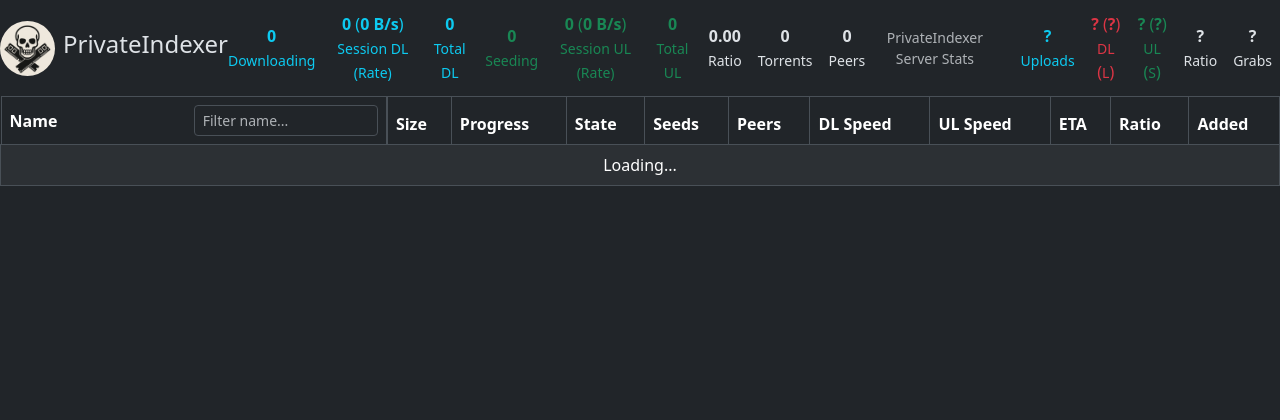
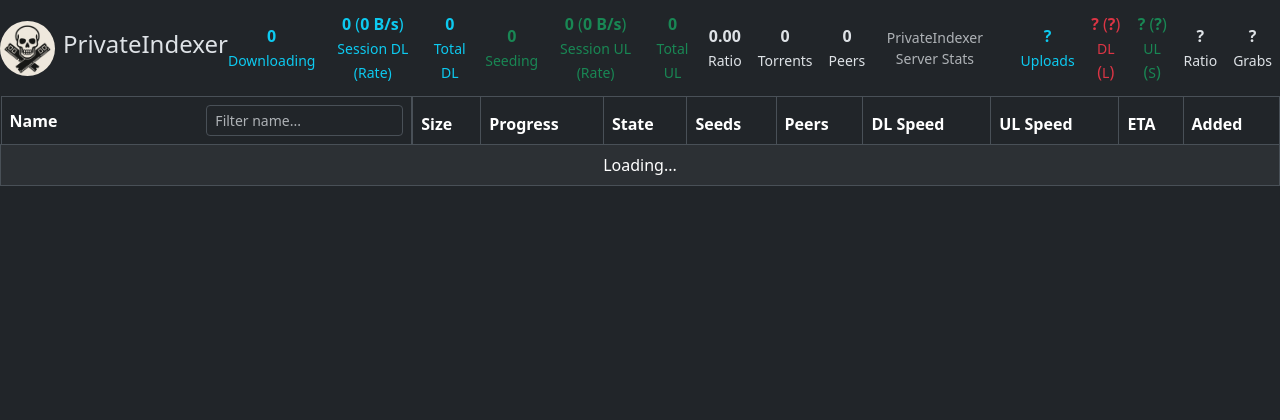
Before and after one commit to HumeHouse/privateindexer-client, a Python web app: template src/templates/dashboard.html in a window 1280 px wide. Shown: the top 420 px of the page. Run offline with Jinja, Linux system fonts and the light colour scheme; the template is opened without the code that fills it, so the values that code supplies are empty.

Commit message:
fix(gui): remove ratio column from torrents table - doesn't work anyway

```diff
--- a/src/static/dashboard.js
+++ b/src/static/dashboard.js
@@ -298,7 +298,6 @@ function applySortingAndRender() {
         dlspeed: row => row["dlspeed"],
         upspeed: row => row["upspeed"],
         eta: row => row["eta"],
-        ratio: row => row["ratio"],
         added_on: row => row["added_on"]
     };
 
@@ -399,7 +398,6 @@ function renderTable(torrents) {
                 <td>${formatSpeed(torrent["dlspeed"])}</td>
                 <td>${formatSpeed(torrent["upspeed"])}</td>
                 <td>${formatTime(torrent["eta"])}</td>
-                <td>${formatRatio(torrent["ratio"])}</td>
                 <td>${new Date(torrent["added_on"] * 1000).toLocaleString()}</td>
             `);
 
--- a/src/templates/dashboard.html
+++ b/src/templates/dashboard.html
@@ -114,9 +114,6 @@
                 <th data-column="eta" class="sortable">
                     <span class="sort-label flex-grow-1">ETA</span>
                 </th>
-                <th data-column="ratio" class="sortable">
-                    <span class="sort-label flex-grow-1">Ratio</span>
-                </th>
                 <th data-column="added_on" class="sortable">
                     <span class="sort-label flex-grow-1">Added</span>
                 </th>
```
